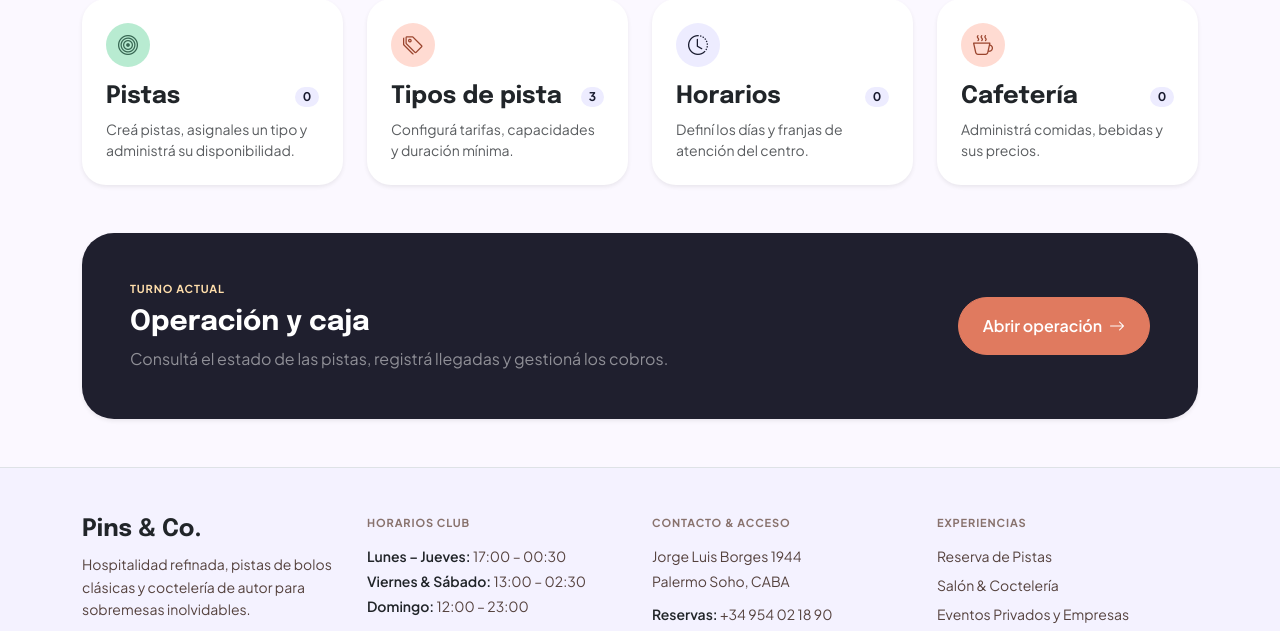
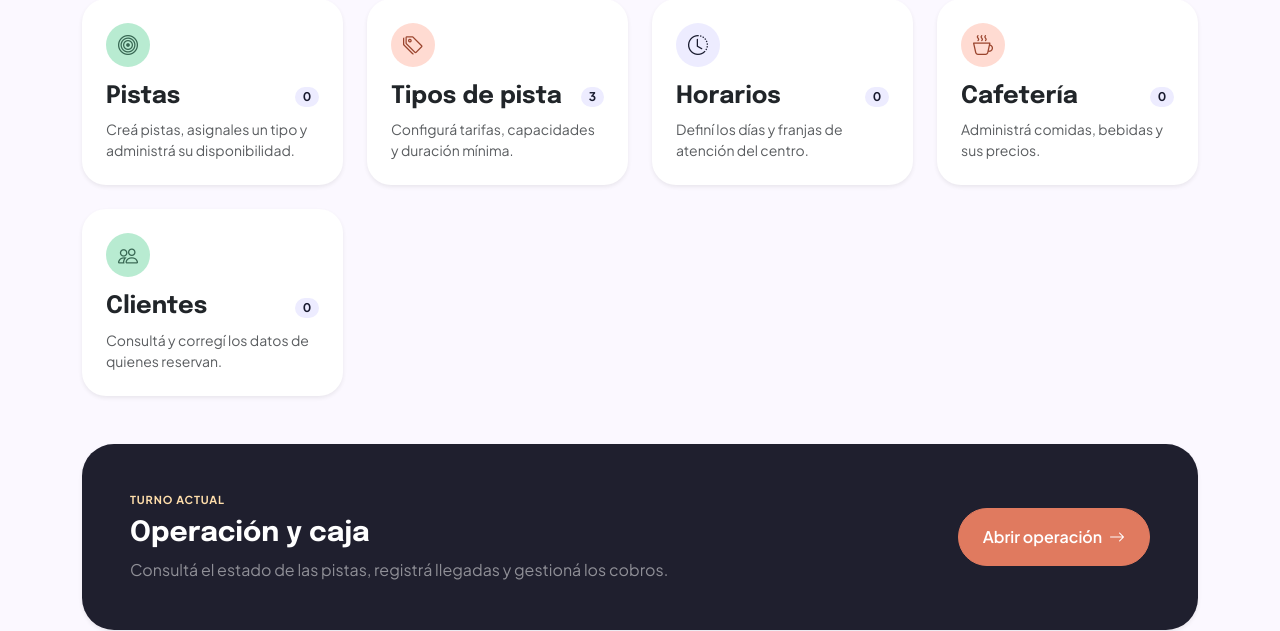
Before and after one commit to Villada-PG3/trabajo-practico-integrador-bowling-center, a Django app: page /gestion/ in a window 1280 px wide. Shown: the part 278-909 px from the top of the page. Run offline with Django 5.2, Linux system fonts and the light colour scheme; the visitor is signed in with stand-in values (Sample User, id 1); data comes from the database, SQL or seed files in the repository; data that the repository does not hold is empty.

Commit message:
feat(gestion): CRUD de clientes en el panel

```diff
--- a/bowling_center/templates/bowling_center/gestion_panel.html
+++ b/bowling_center/templates/bowling_center/gestion_panel.html
@@ -83,6 +83,20 @@
         </article>
       </a>
     </div>
+    <div class="col-md-6 col-xl-3">
+      <a class="text-decoration-none" href="{% url 'bowling_center:gestion_clientes' %}">
+        <article class="bg-white card-rounded p-4 h-100 shadow-sm">
+          <div class="icon-bubble mb-3" style="background: var(--brand-secondary-bg); color: var(--brand-secondary);">
+            <i class="bi bi-people fs-5"></i>
+          </div>
+          <div class="d-flex justify-content-between align-items-center gap-3">
+            <h2 class="font-heading fw-bold fs-4 text-dark mb-0">Clientes</h2>
+            <span class="badge rounded-pill" style="background: var(--brand-surface-container); color: var(--brand-text);">{{ cantidad_clientes }}</span>
+          </div>
+          <p class="small text-muted mt-2 mb-0">Consultá y corregí los datos de quienes reservan.</p>
+        </article>
+      </a>
+    </div>
   </div>
 
   <div class="dark-cta-card p-4 p-md-5 text-white shadow-sm">
--- a/bowling_center/urls.py
+++ b/bowling_center/urls.py
@@ -96,6 +96,26 @@ urlpatterns = [
         views.EliminarProductoView.as_view(),
         name="eliminar_producto",
     ),
+        path(
+        "gestion/clientes/",
+        views.GestionClientesView.as_view(),
+        name="gestion_clientes",
+    ),
+    path(
+        "gestion/clientes/nuevo/",
+        views.CrearClienteView.as_view(),
+        name="crear_cliente",
+    ),
+    path(
+        "gestion/clientes/<int:pk>/editar/",
+        views.EditarClienteView.as_view(),
+        name="editar_cliente",
+    ),
+    path(
+        "gestion/clientes/<int:pk>/eliminar/",
+        views.EliminarClienteView.as_view(),
+        name="eliminar_cliente",
+    ),
     path(
         "gestion/operacion/",
         views.OperacionMapaView.as_view(),
--- a/bowling_center/views.py
+++ b/bowling_center/views.py
@@ -28,6 +28,7 @@ from .forms import (
     AgregarJugadorForm,
     AgregarProductoForm,
     BuscarReservaForm,
+    ClienteForm,
     HorarioAtencionForm,
     PedidoOperacionForm,
     PistaForm,
@@ -114,6 +115,7 @@ class GestionPanelView(StaffRequiredMixin, TemplateView):
         contexto["cantidad_tipos"] = TipoPista.objects.count()
         contexto["cantidad_horarios"] = HorarioAtencion.objects.count()
         contexto["cantidad_productos"] = Producto.objects.count()
+        contexto["cantidad_clientes"] = Cliente.objects.count()
         return contexto
 
 
@@ -143,6 +145,13 @@ class GestionProductosView(StaffRequiredMixin, ListView):
     template_name = "bowling_center/gestion_productos.html"
     context_object_name = "productos"
     queryset = Producto.objects.order_by("tipo", "nombre")
+
+
+class GestionClientesView(StaffRequiredMixin, ListView):
+    model = Cliente
+    template_name = "bowling_center/gestion_clientes.html"
+    context_object_name = "clientes"
+    queryset = Cliente.objects.order_by("nombre")
 
 
 class GestionCreateView(StaffRequiredMixin, CreateView):
@@ -321,6 +330,33 @@ class EliminarProductoView(GestionDeleteView):
     page_title = "Eliminar producto"
     list_url_name = "gestion_productos"
     success_url = reverse_lazy("bowling_center:gestion_productos")
+
+
+class CrearClienteView(GestionCreateView):
+    model = Cliente
+    form_class = ClienteForm
+    object_label = "El cliente"
+    page_title = "Nuevo cliente"
+    page_description = "Cargá los datos del cliente."
+    list_url_name = "gestion_clientes"
+    success_url = reverse_lazy("bowling_center:gestion_clientes")
+
+
+class EditarClienteView(GestionUpdateView):
+    model = Cliente
+    form_class = ClienteForm
+    object_label = "El cliente"
+    page_title = "Editar cliente"
+    page_description = "Actualizá los datos del cliente."
+    list_url_name = "gestion_clientes"
+    success_url = reverse_lazy("bowling_center:gestion_clientes")
+
+
+class EliminarClienteView(GestionDeleteView):
+    model = Cliente
+    page_title = "Eliminar cliente"
+    list_url_name = "gestion_clientes"
+    success_url = reverse_lazy("bowling_center:gestion_clientes")
 
 
 def _fecha_hora_reserva(fecha, hora):
```
Also changed, not shown: bowling_center/forms.py (+19 -1 lines), bowling_center/templates/bowling_center/gestion_clientes.html (added, +57 -0 lines).
